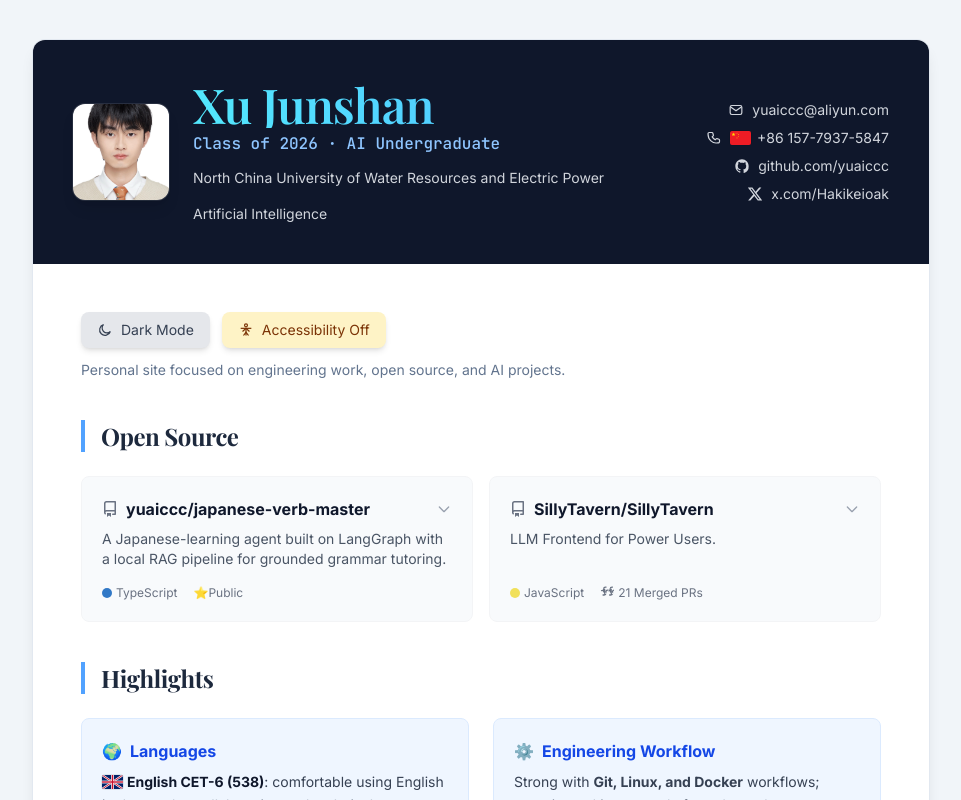
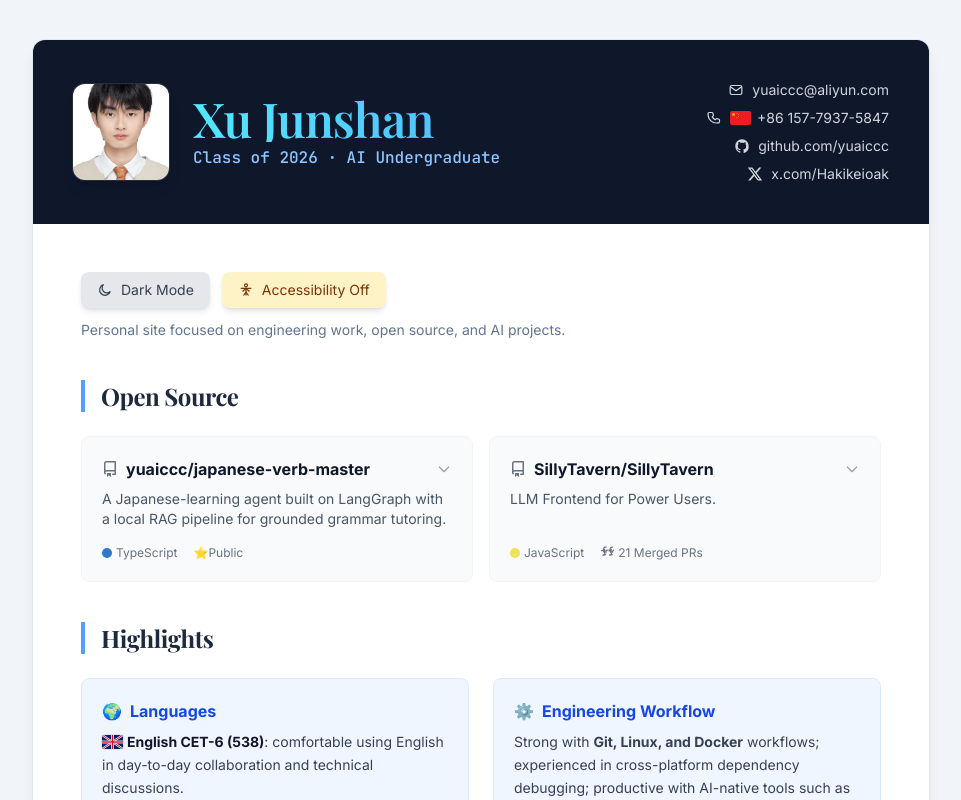
Before and after one commit to yuaiccc/my-resume, a Next.js app: page / in a window 1280 px wide. Shown: the top 800 px of the page, without its empty margins (159-1120 px from the left). Built offline with nearby package versions, Linux system fonts and the light colour scheme; no server answers.

Commit message:
style(header): 头部去掉学校+专业全称行，仅保留 'Class of 2026 · AI Undergraduate' 关键词

```diff
--- a/app/page.tsx
+++ b/app/page.tsx
@@ -171,10 +171,6 @@ export default function Resume() {
                 <div className="text-center md:text-left">
                   <h1 className="text-4xl sm:text-5xl font-semibold bg-gradient-to-r from-cyan-300 via-blue-400 to-violet-400 bg-clip-text text-transparent bg-[length:300%_100%] animate-[gradientShift_6s_ease-in-out_infinite]">Xu Junshan</h1>
                   <p className="mt-1 text-base text-blue-300 font-medium font-mono">Class of 2026 · AI Undergraduate</p>
-                  <div className="mt-3 flex flex-wrap justify-center md:justify-start gap-4 text-sm text-gray-300">
-                    <span>North China University of Water Resources and Electric Power</span>
-                    <span>Artificial Intelligence</span>
-                  </div>
                 </div>
               </div>
               <div className="flex flex-col gap-2 text-sm text-gray-300 text-center md:text-right">
```
